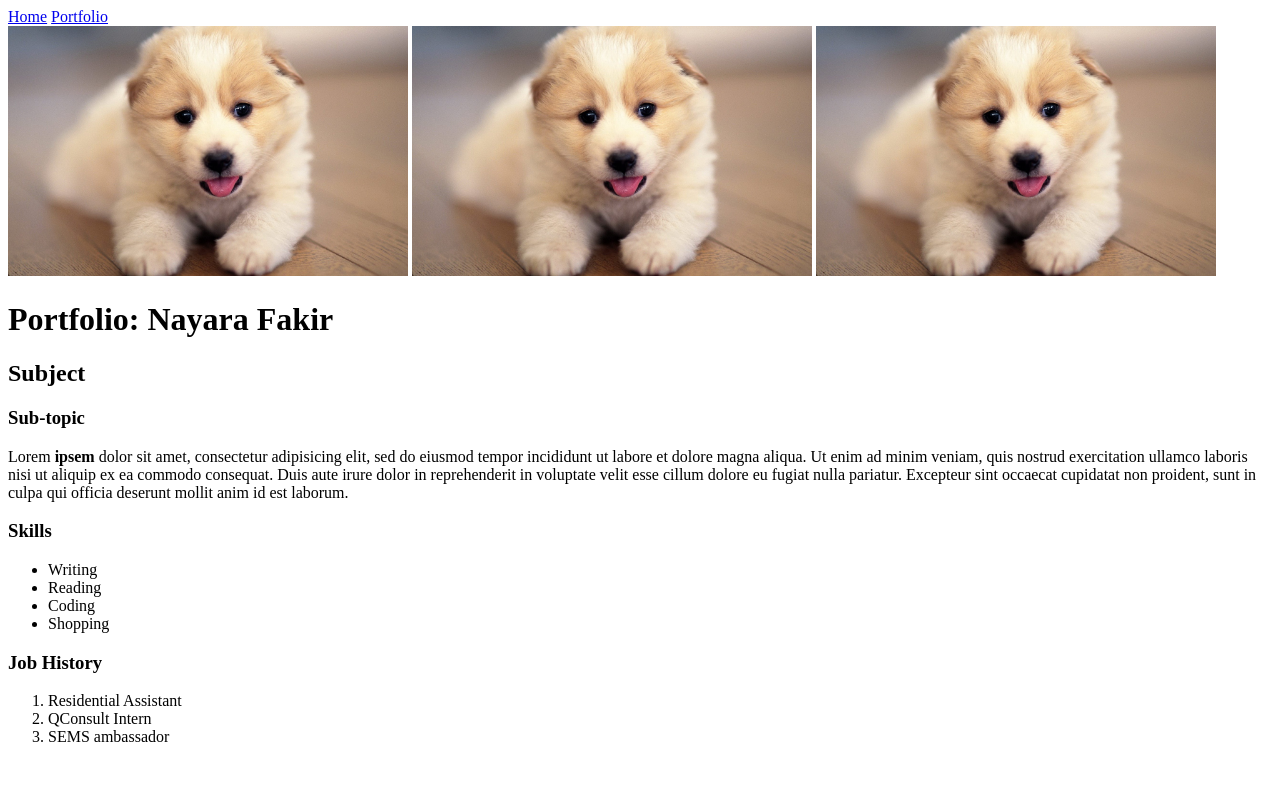
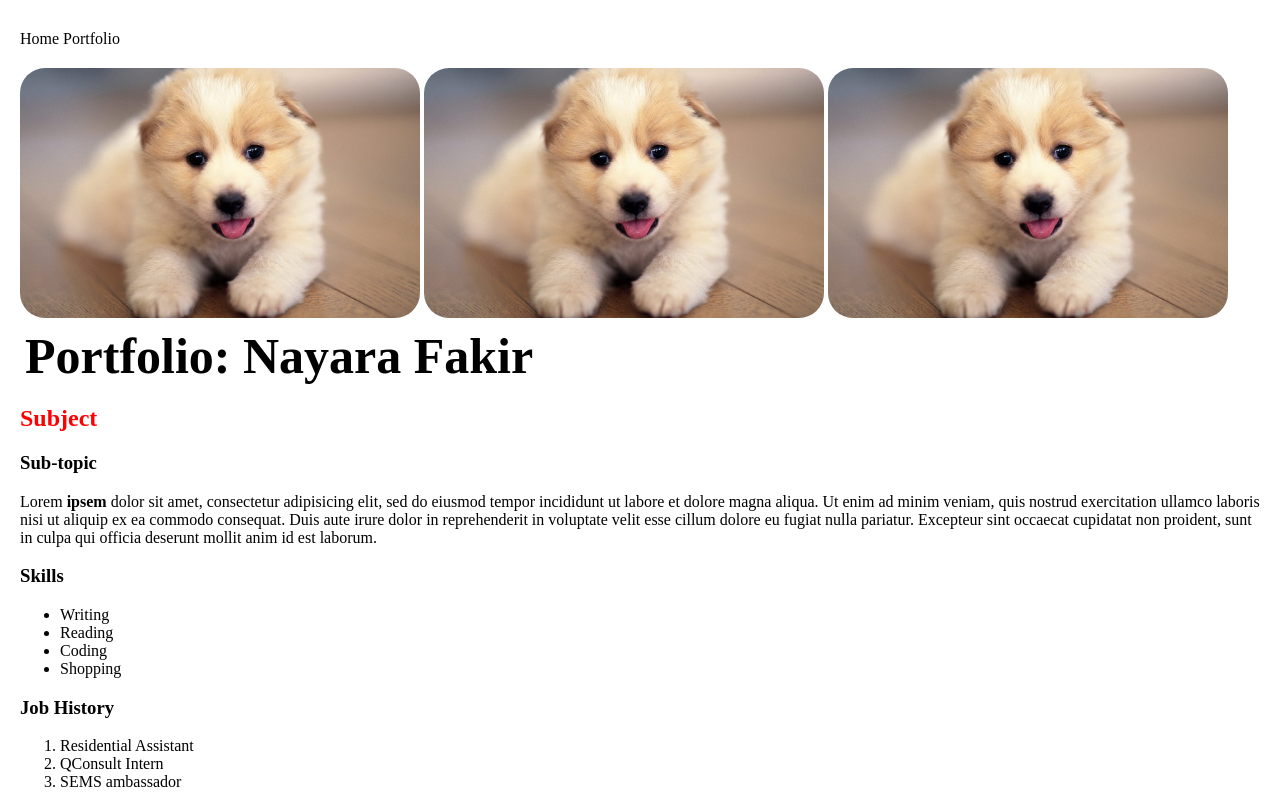
Before and after one commit to NayaraFakir/doggo, a plain HTML site: page index.html in a window 1280 px wide. Drawn offline with Linux system fonts and the light colour scheme.

Commit message:
new portfolio look

```diff
--- /dev/null
+++ b/index.css
@@ -0,0 +1,28 @@
+h1 {
+	font-size: 50px;
+	margin: 5px;
+}
+
+h2 {
+	color: red;
+}
+
+.corner {
+	border-radius: 25px;
+}
+
+a {
+	text-decoration: none;
+	color: black;
+}
+
+nav {
+	padding: 10px;
+	padding-left: 0px;
+	margin-bottom: 10px;
+}
+
+body {
+	margin: 20px;
+	font-family: 'IM Fell English SC', serif;
+}
--- a/index.html
+++ b/index.html
@@ -2,6 +2,7 @@
 <html>
 	<head>
 		<title>Nayara: Portfolio</title>
+		<link rel="stylesheet" type="text/css" href="index.css">
 	</head>
 	<body>
 
@@ -10,9 +11,9 @@
 		<a href="portfolio.html">Portfolio</a>
 		</nav>
 
-		<img src="images/puppy.jpg" width="400px">
-		<img src="images/puppy.jpg" width="400px">
-		<img src="images/puppy.jpg" width="400px">
+		<img src="images/puppy.jpg" width="400px" class="corner">
+		<img src="images/puppy.jpg" width="400px" class="corner">
+		<img src="images/puppy.jpg" width="400px" class="corner">
 
 		<h1>Portfolio: Nayara Fakir</h1>
 		<h2>Subject</h2>
```
Also changed, not shown: portfolio.html (+5 -3 lines).
